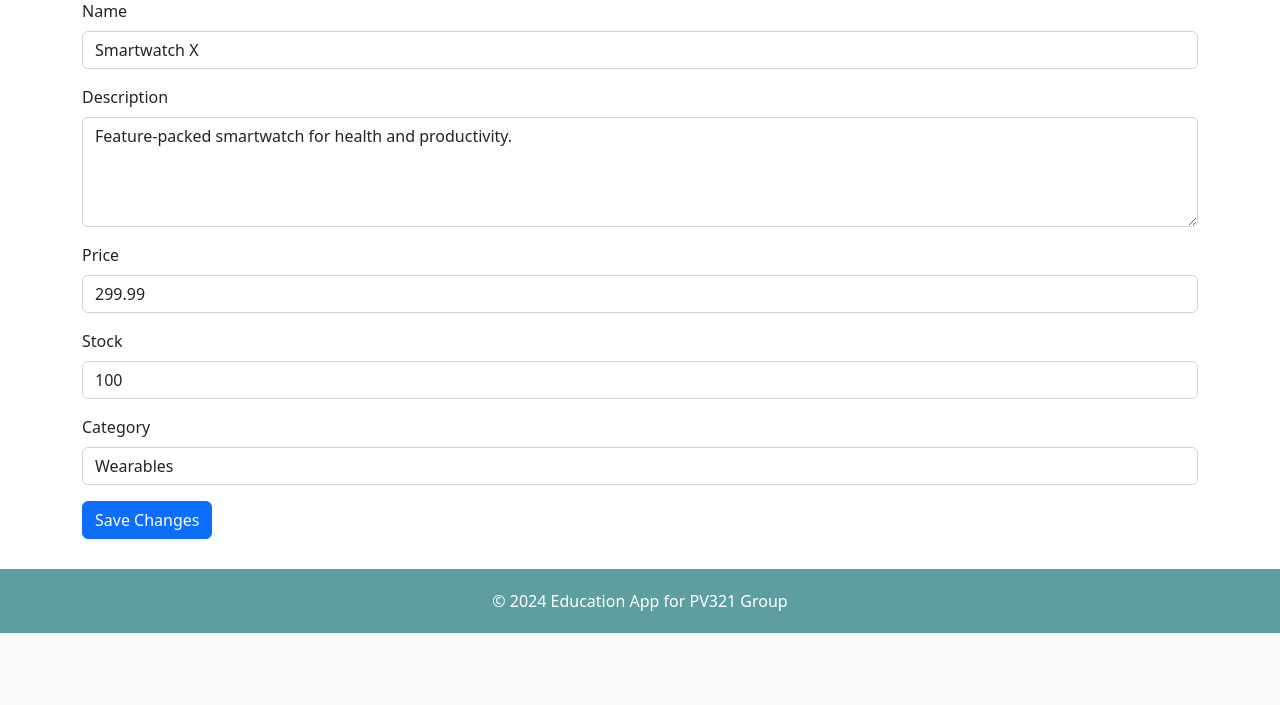
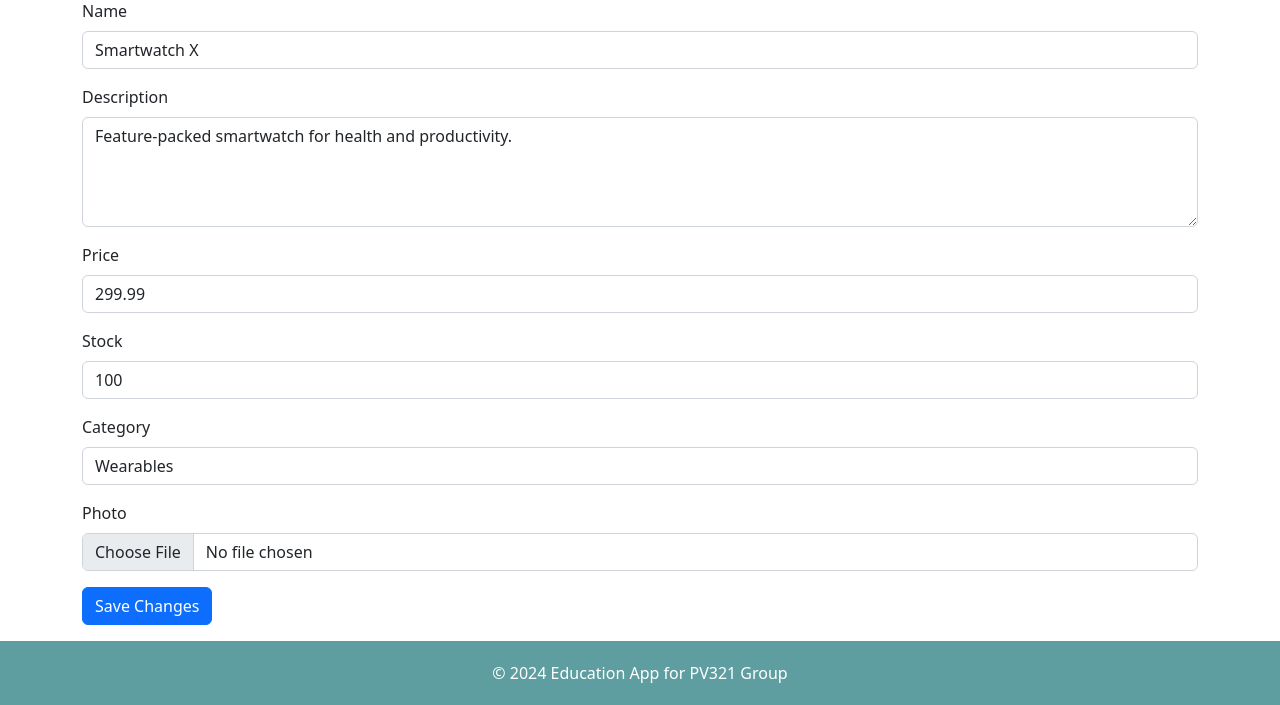
Before and after one commit to Reap4ick/dj, a Django app: page /products/edit/3 in a window 1280 px wide. Shown: the part 167-872 px from the top of the page. Before the commit the page ends 800 px from the top, so only its background shows below. Run offline with Django 5.2, Linux system fonts and the light colour scheme; data comes from the database, SQL or seed files in the repository; both versions use the stored data as it was after the commit.

Commit message:
first commit

```diff
--- a/djangoproject/settings.py
+++ b/djangoproject/settings.py
@@ -10,6 +10,7 @@ For the full list of settings and their values, see
 https://docs.djangoproject.com/en/5.1/ref/settings/
 """
 
+import os
 from pathlib import Path
 
 # Build paths inside the project like this: BASE_DIR / 'subdir'.
@@ -122,3 +123,7 @@ STATIC_URL = 'static/'
 # https://docs.djangoproject.com/en/5.1/ref/settings/#default-auto-field
 
 DEFAULT_AUTO_FIELD = 'django.db.models.BigAutoField'
+
+
+MEDIA_URL = "/imgs/"
+MEDIA_ROOT = os.path.join(BASE_DIR, "imgs")
--- a/djangoproject/urls.py
+++ b/djangoproject/urls.py
@@ -17,8 +17,14 @@ Including another URLconf
 
 from django.contrib import admin
 from django.urls import include, path
+from django.conf.urls.static import static
+
+from djangoproject import settings
 
 urlpatterns = [
     path("admin/", admin.site.urls),
     path("products/", include("products.urls")),
 ]
+
+if settings.DEBUG:  # Only serve media files in development
+    urlpatterns += static(settings.MEDIA_URL, document_root=settings.MEDIA_ROOT)
--- a/products/models.py
+++ b/products/models.py
@@ -20,7 +20,7 @@ class Product(models.Model):
     price = models.DecimalField(max_digits=10, decimal_places=2)
     stock = models.PositiveIntegerField()
     category = models.CharField(max_length=255)
-    photo = models.ImageField(blank=True)
+    photo = models.ImageField(blank=True, null=True)
 
     def __str__(self):
         return self.name
--- a/products/templates/catalog.html
+++ b/products/templates/catalog.html
@@ -9,7 +9,7 @@
         <div class="card h-100">
             {% comment %} TODO {% endcomment %}
             {% if product.photo%}
-                <img src="{{product.photo}}" class="card-img-top" alt="{{product.name}}">
+                <img src="{{product.photo.url}}" class="card-img-top" alt="{{product.name}}">
             {% else %}
                 <img src="https://encrypted-tbn0.gstatic.com/images?q=tbn:ANd9GcS1MWm4Uc-yhWB5bkRg8r_Vy6ueABFtDb_qSA" class="card-img-top" alt="{{product.name}}">
             {% endif %}
--- a/products/templates/create.html
+++ b/products/templates/create.html
@@ -5,7 +5,7 @@
 {% block content %}
 <h1>Create New Product</h1>
 
-<form method="post">
+<form method="post" enctype="multipart/form-data">
     {% csrf_token %}
 
     <div class="mb-3">
@@ -28,6 +28,10 @@
         <label class="form-label">Category</label>
         <input type="text" name="category" class="form-control" placeholder="Enter category" required>
     </div>
+    <div class="mb-3">
+        <label class="form-label">Photo</label>
+        <input type="file" name="photo" class="form-control">
+    </div>
     <div>
         <button type="submit" class="btn btn-primary">Create</button>
     </div>
--- a/products/templates/edit.html
+++ b/products/templates/edit.html
@@ -4,7 +4,7 @@
 
 {% block content %}
 <h1>Edit Product</h1>
-<form method="post">
+<form method="post" enctype="multipart/form-data">
     {% csrf_token %}
 
     <div class="mb-3">
@@ -27,7 +27,10 @@
         <label class="form-label">Category</label>
         <input type="text" name="category" class="form-control" value="{{ form.category.value }}" required>
     </div>
-    <div>
+    <div class="mb-3">
+        <label class="form-label">Photo</label>
+        <input type="file" name="photo" class="form-control" value="{{ form.photo.value }}" required>
+    </div>
         <button type="submit" class="btn btn-primary">Save Changes</button>
     </div>
 </form>
--- a/products/templates/moredetail.html
+++ b/products/templates/moredetail.html
@@ -7,7 +7,11 @@
         <div class="row g-0">
             <!-- Product Image -->
             <div class="col-md-5">
-                <img src="https://encrypted-tbn0.gstatic.com/images?q=tbn:ANd9GcS1MWm4Uc-yhWB5bkRg8r_Vy6ueABFtDb_qSA" class="img-fluid rounded-start" alt="{{ product.name }}">
+                {% if product.photo%}
+                    <img src="{{product.photo.url}}" class="card-img-top" alt="{{product.name}}">
+                {% else %}
+                    <img src="https://encrypted-tbn0.gstatic.com/images?q=tbn:ANd9GcS1MWm4Uc-yhWB5bkRg8r_Vy6ueABFtDb_qSA" class="card-img-top" alt="{{product.name}}">
+                {% endif %}
             </div>
             <!-- Product Details -->
             <div class="col-md-7">
--- a/products/views.py
+++ b/products/views.py
@@ -1,9 +1,12 @@
+import os
 from django.http import HttpResponse
 from django.shortcuts import redirect, render
 
 from products.forms.create import CreateProduct
 from products.forms.edit import EditProduct
 from products.models import Product
+from django.core.files.storage import default_storage
+
 
 
 
@@ -37,15 +40,20 @@ def moredetail(request, id):
         error="Product not except"
         return render(request, "moredetail.html", {"error": error,"return_url": "/products/catalog"})
 
+
 def delete(request, id):
-    product = Product.objects.get(pk=id)
+    try:
+        product = Product.objects.get(pk=id)
+    except Product.DoesNotExist:
+        return HttpResponse("Product not found", status=404)
 
-    if product is None:
-        return HttpResponse("User not found")
+    if product.photo:
+        default_storage.delete(product.photo.name)
 
     product.delete()
 
     return redirect("/products/home")
+
 
 
 def create(request):
@@ -53,7 +61,7 @@ def create(request):
     form = CreateProduct()
 
     if request.method == "POST":
-        form = CreateProduct(request.POST)
+        form = CreateProduct(request.POST, request.FILES)
 
         if form.is_valid():
             form.save()
@@ -75,7 +83,7 @@ def edit(request, id):
     form = EditProduct(instance=product)
 
     if request.method == "POST":
-        form = CreateProduct(request.POST, instance=product)
+        form = CreateProduct(request.POST, request.FILES, instance=product)
 
         if form.is_valid():
             form.save()
```
Also changed, not shown: db.sqlite3, imgs/FIRMS_2024-10-07_2024-10-1333.947.96.4z.jpg (added), products/migrations/0003_alter_product_photo.py (added), products/migrations/0004_alter_product_photo.py (added).
